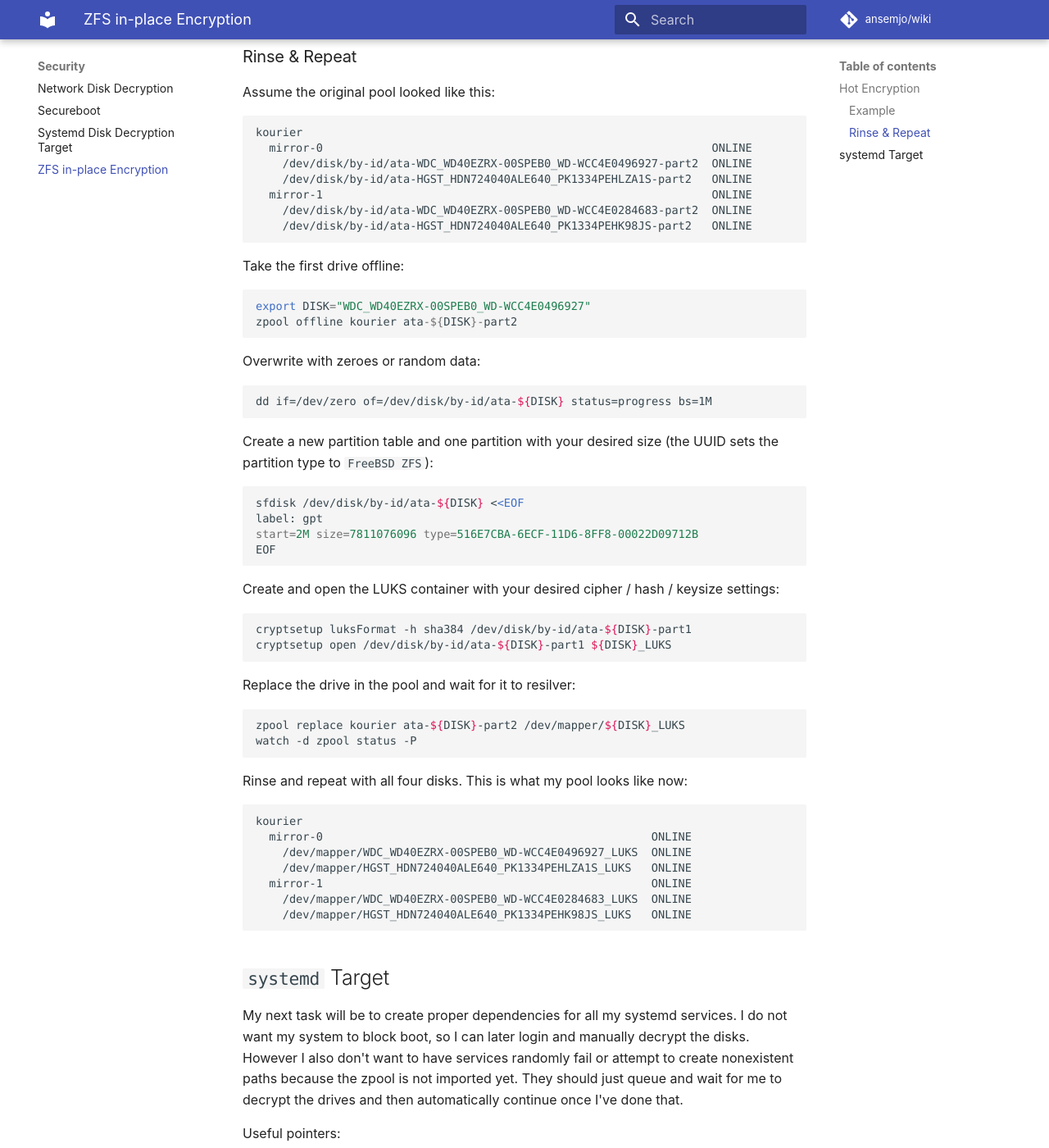
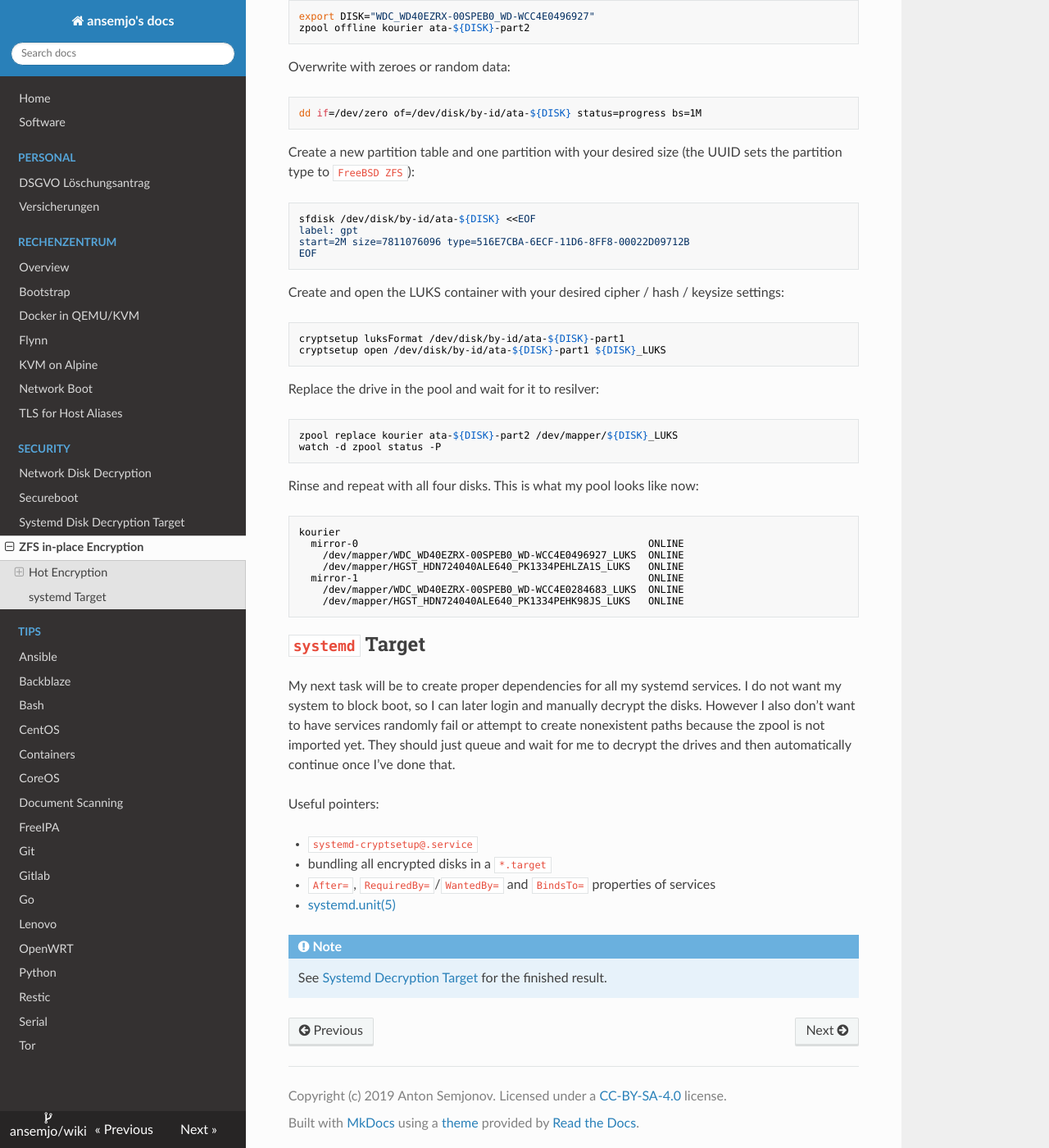
Before and after one commit to ansemjo/wiki, an MkDocs documentation site: the page built from docs/security/zfs-in-place-encryption.md, in a window 1280 px wide and 1400 px high, scrolled down 1488 px. Shown: the whole window at 82% size. Built offline with MkDocs 1.6.1, drawn with Linux system fonts in a browser that asks for light colours; nearby versions of some CDN libraries; comment, search, counter and statistics services are not loaded; some of the changed text lies outside the part shown.

Commit message:
change theme to readthedocs and customize config

```diff
--- a/docs/security/zfs-in-place-encryption.md
+++ b/docs/security/zfs-in-place-encryption.md
@@ -65,6 +65,7 @@ Overwrite with zeroes or random data:
 Create a new partition table and one partition with your desired size (the UUID sets the partition
 type to `FreeBSD ZFS`):
 
+    #!bash
     sfdisk /dev/disk/by-id/ata-${DISK} <<EOF
     label: gpt
     start=2M size=7811076096 type=516E7CBA-6ECF-11D6-8FF8-00022D09712B
@@ -72,11 +73,13 @@ type to `FreeBSD ZFS`):
 
 Create and open the LUKS container with your desired cipher / hash / keysize settings:
 
-    cryptsetup luksFormat -h sha384 /dev/disk/by-id/ata-${DISK}-part1
+    #!bash
+    cryptsetup luksFormat /dev/disk/by-id/ata-${DISK}-part1
     cryptsetup open /dev/disk/by-id/ata-${DISK}-part1 ${DISK}_LUKS
 
 Replace the drive in the pool and wait for it to resilver:
 
+    #!bash
     zpool replace kourier ata-${DISK}-part2 /dev/mapper/${DISK}_LUKS
     watch -d zpool status -P
 
--- a/mkdocs.yml
+++ b/mkdocs.yml
@@ -1,26 +1,34 @@
-# site name and backing repository
+# site metadata
 site_name: ansemjo's docs
+site_author: Anton Semjonov
 repo_name: ansemjo/wiki
 repo_url: https://github.com/ansemjo/wiki
+site_favicon: assets/planet.png
 
-# license under CC BY-SA 4.0
-copyright: Copyright (c) 2018 Anton Semjonov, licensed under Creative Commons BY-SA 4.0 (https://semjonov.de/license)
+# license under CC-BY-SA-4.0
+copyright: |
+  Copyright (c) 2019 Anton Semjonov.
+  Licensed under a <a href="https://creativecommons.org/licenses/by-sa/4.0/" title="Creative Commons Attribution-ShareAlike 4.0">CC-BY-SA-4.0</a> license.
 
 # use plain html files / urls
 use_directory_urls: no
 
 # theme settings
-theme:
-  name: material
-  font: no # don't use google fonts
-  favicon: assets/planet.png
-  feature:
-    tabs: yes # display subdirectories as tabs
+theme: readthedocs
 
-# markdown settings
+# advanced markdown settings
 markdown_extensions:
-  - admonition
-  - footnotes
-  - toc
-  - meta
-  - codehilite
+  - meta # parse frontmatter
+  - toc: # generate self-links on headings
+      permalink: yes
+      marker: null
+  - tables # markdown tables
+  - fenced_code # more fence styles
+  - abbr # define abbreviations with *[ABBR]:
+  - smarty # replace ticks, ellipsis and dashes
+  - sane_lists # nicer list parsing
+  - admonition # rst-style !!! note blocks
+  - footnotes # insert footnotes with [^1]
+  - codehilite: # code highlighting with pygments
+      guess_lang: no
+      linenums: no
```
